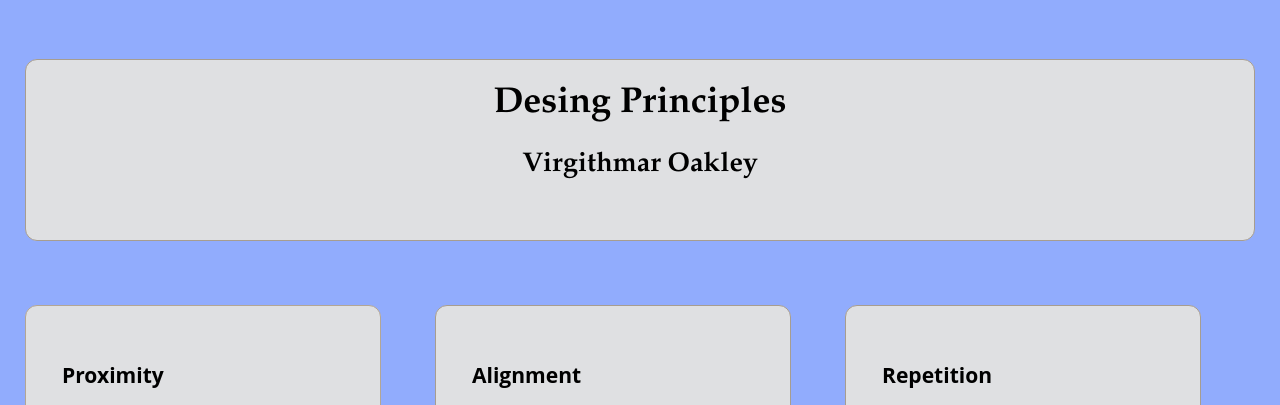
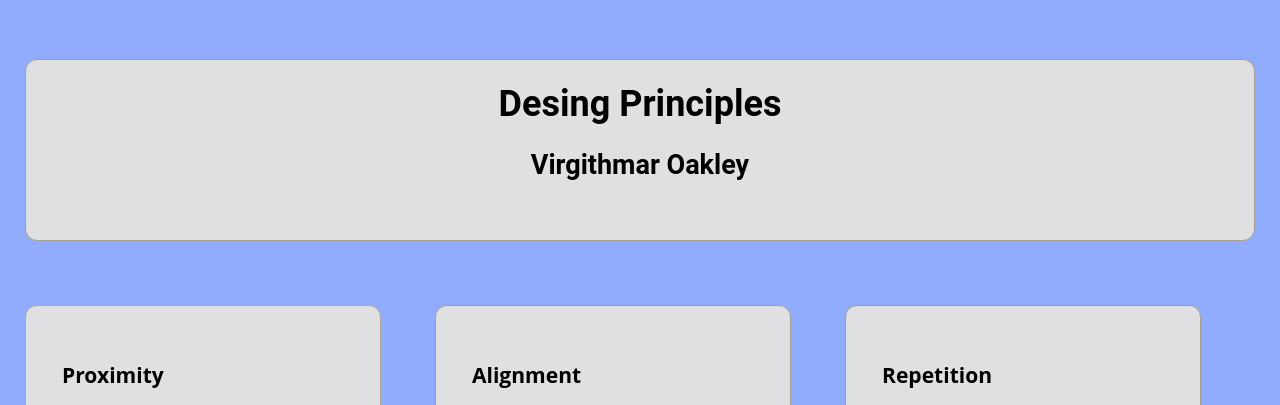
Before and after one commit to Oakleyvirgi/oakleyvirgi.github.io, a plain HTML site: page Lesson_2/design-principles.html in a window 1280 px wide. Shown: the top 405 px of the page. Drawn offline with Linux system fonts and the light colour scheme; files that its build step writes are made by us from their sources.

Commit message:
changes to my design page

```diff
--- a/Lesson_2/design-principles.html
+++ b/Lesson_2/design-principles.html
@@ -7,11 +7,14 @@
   <meta name="viewpoint" content="width=device-width, initial-scale=1">
   <meta name="description"
     content="Assigment for Katherine Campbell in WDD 230: Web Frontend Development I at Brigham Young University - Idaho">
-  <link rel="stylesheet" href="normalize.css">
+  <link rel="stylesheet" href="css/normalize.css">
   <link rel="stylesheet" href="small.css">
   <link rel="stylesheet" href="medium.css">
   <link rel="stylesheet" href="large.css">
+  <link rel="preconnect" href="https://fonts.gstatic.com">
+
 </head>
+
 <body>
   <div class="home-grid">
     <header>
@@ -21,7 +24,8 @@
     <div id="website1">
       <h3>Proximity</h3>
       <p>The Church of Jesus Christ of Latter-Day Saints<br></p>
-        <p><a href="https://www.churchofjesuschrist.org/?lang=eng">The Church of Jesus Christ of Latter-Day Saints</a></p><br>
+      <p><a href="https://www.churchofjesuschrist.org/?lang=eng">The Church of Jesus Christ of Latter-Day Saints</a></p>
+      <br>
       <img src="lds_website.png" alt="LDS.org website">
       <p>The principle of proximity means that in order for two or more items to have a relationship they must be near
         to each other. In the webpage above the items are near each other representing a category. For instance, the
@@ -59,4 +63,5 @@
     </footer>
   </div>
 </body>
+
 </html>
--- a/Lesson_2/large.css
+++ b/Lesson_2/large.css
@@ -1,6 +1,6 @@
 @media only screen and (min-width: 64em) {
     body{
 
-        display:flex;
+        display:grid;
         }
 }
--- a/Lesson_2/medium.css
+++ b/Lesson_2/medium.css
@@ -1,6 +1,6 @@
 @media only screen and (min-width: 32.5em) {
   body{
 
-    display:flex;
+    display:grid;
     }
 }
--- a/Lesson_2/small.css
+++ b/Lesson_2/small.css
@@ -3,7 +3,7 @@ header {
 	padding-bottom: 40px;
 	background-color: #dfe0e2;
 	border: 1px solid #a79d8f;
-    font-family: 'Garamond', serif;
+    font-family: 'Roboto', sans-serif;
     text-align: center;
     grid-column: 1/5;
     border-radius: 12px;
```
Also changed, not shown: index.html (+1 -2 lines). Lines whose indentation alone changed are shown as unchanged.
